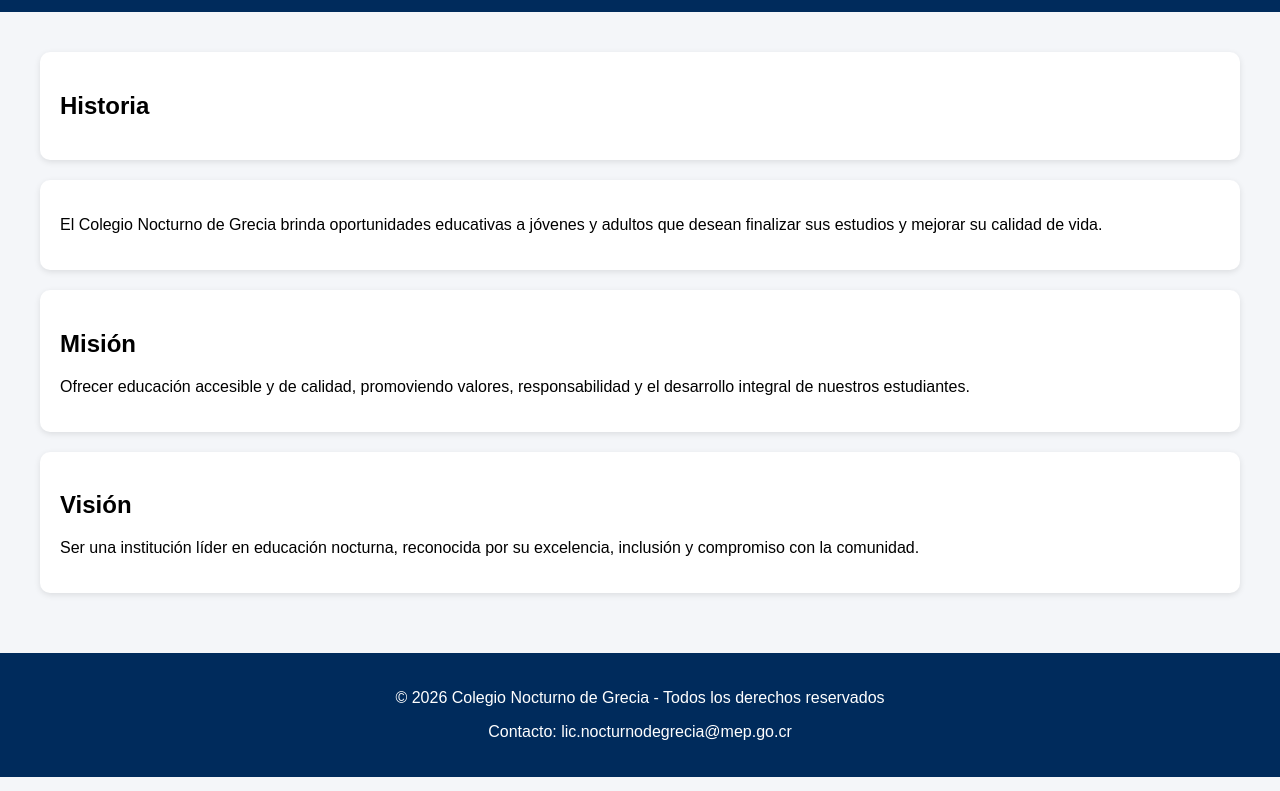
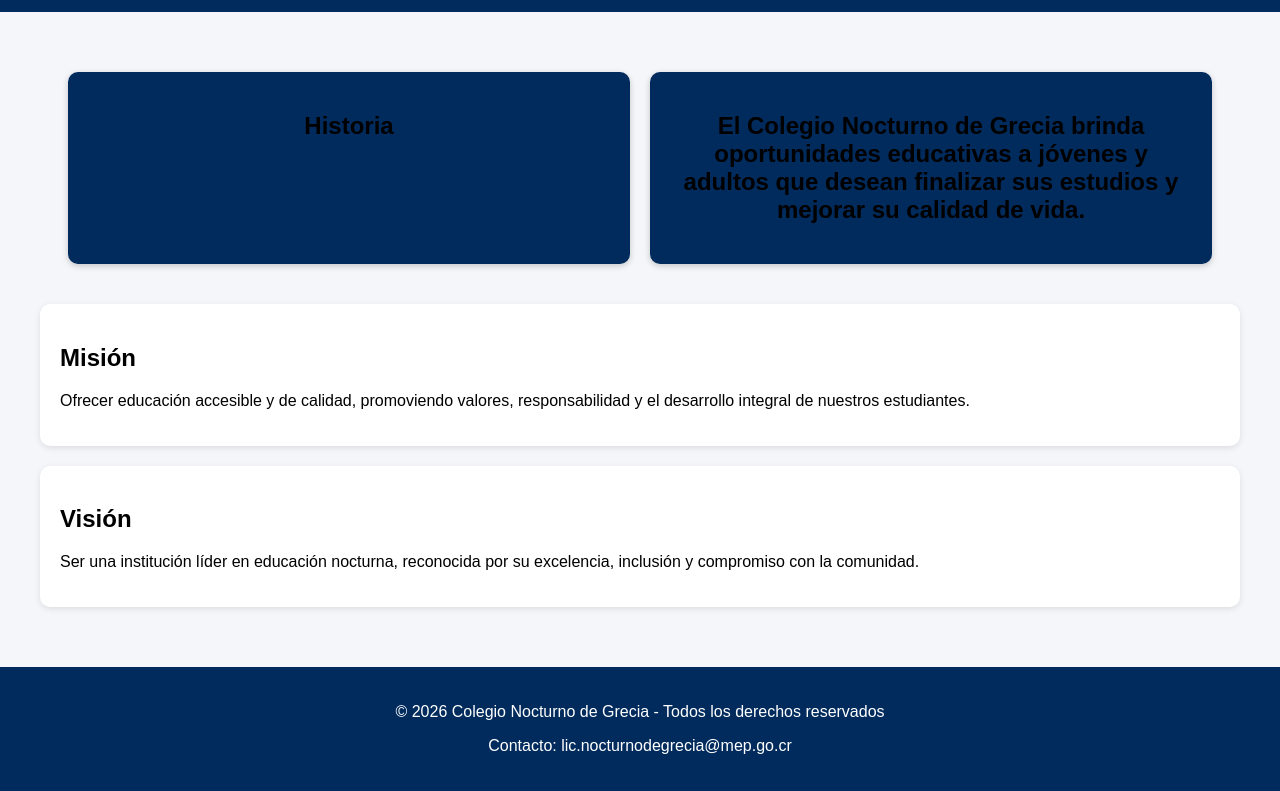
Before and after one commit to Jordan2807/colegio-nocturno-grecia, a plain HTML site: page index.html in a window 1280 px wide. Shown: the part 98-889 px from the top of the page. Drawn offline with Linux system fonts and the light colour scheme.

Commit message:
cuadro 2

```diff
--- a/index.html
+++ b/index.html
@@ -30,10 +30,10 @@
             <h2>Historia</h2>
         </section>
         <section class="cuadro">
-            <p>
+            <h2>
                 El Colegio Nocturno de Grecia brinda oportunidades educativas a jóvenes y adultos
                 que desean finalizar sus estudios y mejorar su calidad de vida.
-            </p>
+            </h2>
         </section>
         </div>
 
--- a/style.css
+++ b/style.css
@@ -73,7 +73,7 @@ footer {
 }
 
 /* CUADROS */
-cuadro {
+.cuadro {
     width: 45%;              /* ocupa la mitad de la pantalla */
     background-color: #002b5c; /* color de fondo */
     padding: 20px;           /* espacio interno */
@@ -83,7 +83,7 @@ cuadro {
 }
 
 /* CONTENEDOR DE CUADROS*/
-contenedor {
+.contenedor {
     display: flex;
     flex-wrap: wrap;
     gap: 20px;
```
